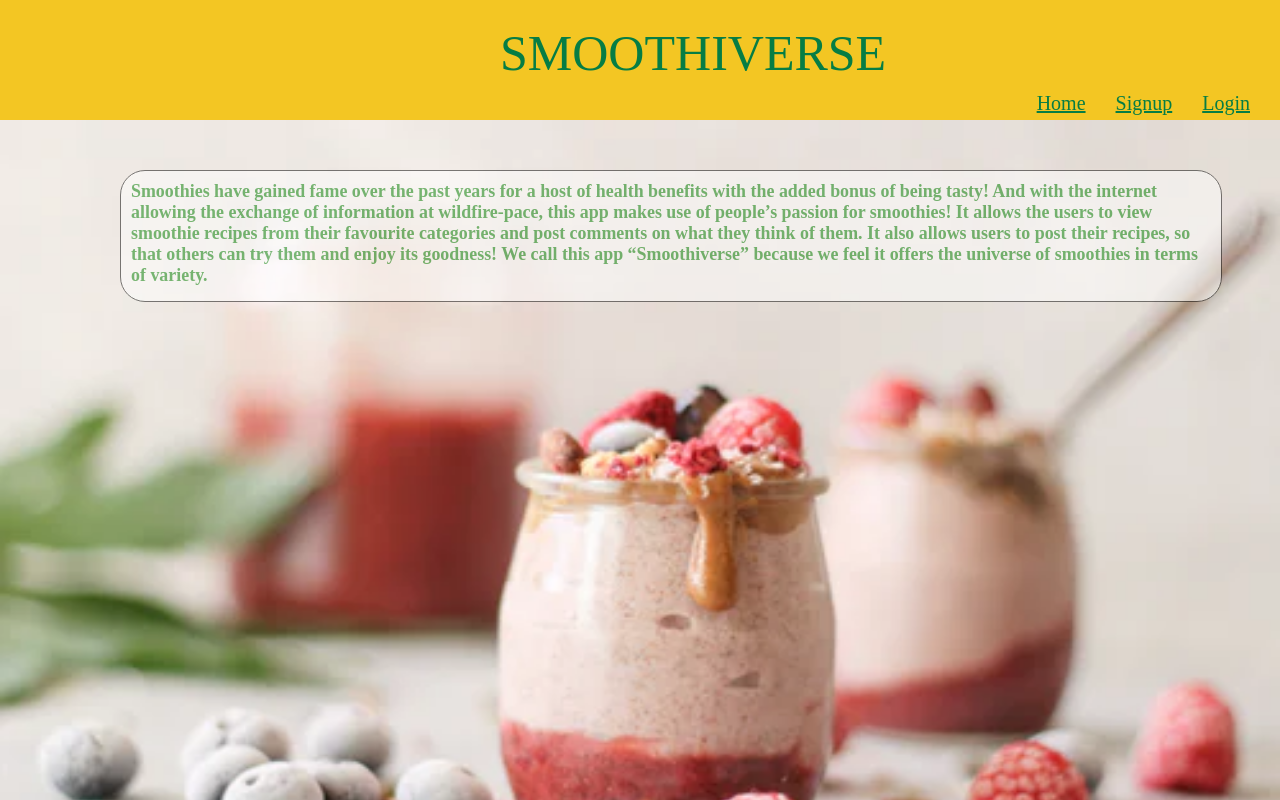
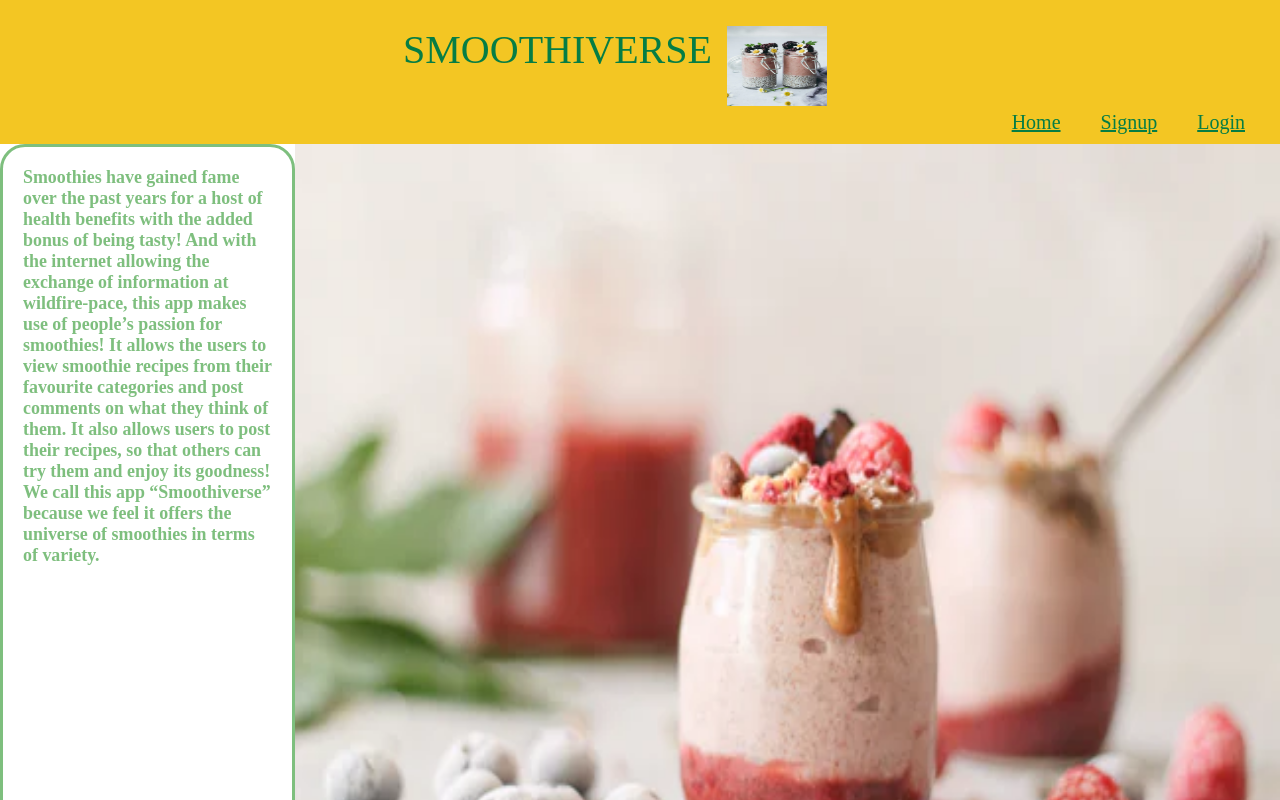
Before and after one commit to femmestackers/client, a React (Create React App) app: page / in a window 1280 px wide. Shown: the top 800 px of the page. Built offline with nearby package versions, Linux system fonts and the light colour scheme; no server answers.

Commit message:
changesz made to css and other files

```diff
--- a/src/App.js
+++ b/src/App.js
@@ -64,7 +64,8 @@ const App = () => {
 
   const titleStyles = {
     color: 'green',
-    fontSize: '2.2em',
+    fontSize: '1.2em',
+    marginBottom: '2.2em',
   }
   return (
     <div>
@@ -78,13 +79,15 @@ const App = () => {
           <Route exact path="/auth/login" component={Login}/>
           <Route exact path="/smoothies" component={AllSmoothies}/>
           <Route exact path="/smoothies/new" component={NewSmoothie}/>
-          <div className="singleSmoothi-background">
+          <div className="single-smoothie-container">
             <div>
-              <h1 style={titleStyles}>Click on ViewAll to see all the smoothies</h1>
+              <br/>
+              <h1 style={titleStyles}>Click on ViewAllSmoothies to see all the smoothies</h1>
               <div>
               <Route exact path="/smoothies/:id" render={(props) => <Smoothie {...props} smoothie={getSmoothieFromId(smoothies, props.match.params.id)} /> } />
               </div>
             </div>
+            <div className="background-pic-box"></div>
           </div>
           <Route exact path="/smoothies/edit/:id" component={EditSmoothie} />
           </Switch>
--- a/src/components/AllSmoothies.js
+++ b/src/components/AllSmoothies.js
@@ -30,14 +30,21 @@ const AllSmoothies = (props) =>{
     marginBottom: '1em',
     marginLeft: '1.3em'
 }
+const labelStyles = {
+  color: 'green',
+  fontSize: '0.7em',
+}
 
 return (
    <div className="allSmoothie-background">
       <div>
+          <br/>
           <div style={titleStyles}>
             All smoothies
           </div>
-          <div>
+          <div style={titleStyles}>
+            <label style={labelStyles}>
+            Select a category:
             <select value={selectedCategory} onChange={handleChange}>
             <option value="Select a category">Select a category</option>
             <option value="Post workout">Post-workout</option>
@@ -47,6 +54,7 @@ return (
             <option value="Detox">Detox</option>
             <option value="Weight-loss">Weight-loss</option>
             </select>
+            </label>
           </div>
           <div className="container-allSmoothie">
             {smoothiesToDisplay.map(smoothie => (<Smoothie {...props} key={smoothie._id} smoothie={smoothie}/> ))}
--- a/src/components/Home.js
+++ b/src/components/Home.js
@@ -10,6 +10,8 @@ const Home = () => {
             them and enjoy its goodness! We call this app “Smoothiverse” because we feel it offers the universe of smoothies in terms of variety.
             </p>
         </div>
+        <div className="pic-container">
+        </div>
       </div>
     )
   }
--- a/src/components/Nav.js
+++ b/src/components/Nav.js
@@ -27,6 +27,7 @@ const Nav = () =>{
         <div>
         <div className="navbar">
                 <div className="navelement1">
+                    <div className="logo"></div>
                     <p className="navtitle">SMOOTHIVERSE</p>
                 </div>
                 {loggedInUser
--- a/src/components/NewSmoothie.js
+++ b/src/components/NewSmoothie.js
@@ -58,7 +58,7 @@ const {smoothies} = store
     fontSize: '2.2em',
   }
     return (
-  <div className="first-container-addsmoothie">
+  <div className="add-smoothie-container">
     <div className="formbox">
       <h1 style={titleStyles}>Post your Smoothie!!</h1>
       <form >
@@ -68,7 +68,7 @@ const {smoothies} = store
         </div>
         <div>
             <label style={labelStyles}>
-          Select a smoothie category:
+            Select a category:
             <select name="category" value={formState.category} onChange={handleChange}>
               <option value="Pregnancy and post natal">Pregnancy and post natal</option>
               <option value="Nut free">Nut free</option>
@@ -94,6 +94,7 @@ const {smoothies} = store
         <input onClick={handleSubmit} type="submit" value="Post Smoothie"/>
       </form>
     </div>
+    <div className="background-add-soothie-pic-box"></div>
   </div>
     );
   }
--- a/src/components/Styles.css
+++ b/src/components/Styles.css
@@ -1,5 +1,9 @@
 *{
     margin: 0;
+}
+.main-container{
+    width: 100vw;
+    height: 100vh;
 }
 
 .navbar{
@@ -7,15 +11,39 @@
     flex-direction: column;
     justify-content: flex-end;
     width: 100vw;
-    height: 15vh;
+    height: 18vh;
     color:#067D44;
     background-color: #F3C623;
+    overflow: hidden;
 }
-        .navtitle{
-            font-size: 50px;
-            margin-left:500px;
-            margin-bottom: 10px;
-        }
+.navtext:hover {
+    background-color: #067D44;
+    color:white;
+    padding: 5px;
+  }
+
+.navelement1{
+    display: flex;
+    flex-direction: row-reverse;
+    justify-content: center;
+}
+
+.navtitle{
+    font-size: 40px;
+    margin-right: 15px;
+
+}
+
+.logo{
+    width:100px;
+    height: 80px;
+    border: black;
+    margin-right: 50px;
+    background-image:url("./../docs/smoothie-6.png");
+    background-repeat:no-repeat ;
+    background-size: 100% 100%;
+}
+
         .navelement2{
             display: flex;
             flex-direction: row;
@@ -27,32 +55,38 @@
                 font-size: 20px;
                 margin-right: 30px;
                 margin-bottom: 5px;
+                padding: 5px;
             }
 /* HOME PAGE */
 .container-home{
     display: flex;
-    flex-direction: column;
+    flex-direction: row;
     width: 100vw;
     height: 100vh;
+
+}
+.pic-container{
     background-image:url("./../docs/home-page.png");
     background-repeat:no-repeat ;
     background-size: 100% 100%;
+    width: 80vw;
+    height: 100vh;
 }
 .text-container {
-    margin-top: 50px;
-    margin-left: 120px;
     background-color: #ffffff;
-    border: 1px solid black;
+    border: 3px solid green;
     border-radius: 25px;
     opacity: 0.5;
-    width: 1100px;
-    height: 130px;
+    width: 300px;
+    height: 100vh;
   }
         .welcometext{
             font-family: "Merriweather", serif;
             font-size: 1.4vw;
             font-weight: bold;
-            margin: 10px;
+            margin-top: 20px;
+            margin-left: 20px;
+            margin-right: 20px;
             color:green
         }
 
@@ -82,8 +116,8 @@
 }
 
 .formbox{
-    margin-top: 110px;
-    margin-left: 50px;
+    margin-top: 90px;
+    margin-left: 20px;
     width: 1100px;
     height: 130px;
 }
@@ -117,14 +151,20 @@ input[type=text] {
     background-image:url("./../docs/singleSmoothie.png");
     background-repeat:no-repeat ;
     background-size: 100% 100%;
-
 }
-.singleSmoothi-background{
+.single-smoothie-container{
+    display:flex;
+    flex-direction: row;
+}
+.background-pic-box{
     background-image:url("./../docs/singleSmoothie.png");
     background-repeat:no-repeat ;
     background-size: 100% 100%;
     width: 100vw;
     height: 100vh;
+    border: solid 5px #067D44;
+    border-radius: 25px;
+    margin: 50px;
 }
 
   .smoothieBox{
@@ -138,14 +178,35 @@ input[type=text] {
     border-radius: 25px;
     width: 380px;
     height: 300px;
+    transition: background 0.2s ease-in, transform .2s .1s ease-in-out;
  }
+ .smoothieBox:hover {
+    transform: scaleX(1.1) scaleY(1.1) rotateY(10deg);
+  }
  .smoothieBoxContent{
     font-family: "Merriweather", serif;
-    font-size: 1 vw;
+    font-size: 1vw;
     font-weight: bold;
     margin: 10px;
     color:green
  }
+ /* NEWSMOOTHIE */
+ .add-smoothie-container{
+    display:flex;
+    flex-direction: row;
+}
+
+.background-add-soothie-pic-box{
+    background-image:url("./../docs/addSmoothie.png");
+    background-repeat:no-repeat ;
+    background-size: 100% 100%;
+    width: 110vw;
+    height: 100vh;
+    border: solid 5px #067D44;
+    border-radius: 25px;
+    margin: 20px;
+}
+
 
  .container-allSmoothie{
      display: flex;
@@ -170,13 +231,3 @@ input[type=text] {
     color:#067D44;
     background-color: #F3C623;
 }
-
-.first-container-addsmoothie{
-    display: flex;
-    flex-direction: column;
-    width: 100vw;
-    height: 150vh;
-    background-image:url("./../docs/addSmoothie.png");
-    background-repeat:no-repeat ;
-    background-size: 100% 100%;
-}
```
Also changed, not shown: src/docs/smoothie-6.png (added). Lines whose indentation alone changed are shown as unchanged.
